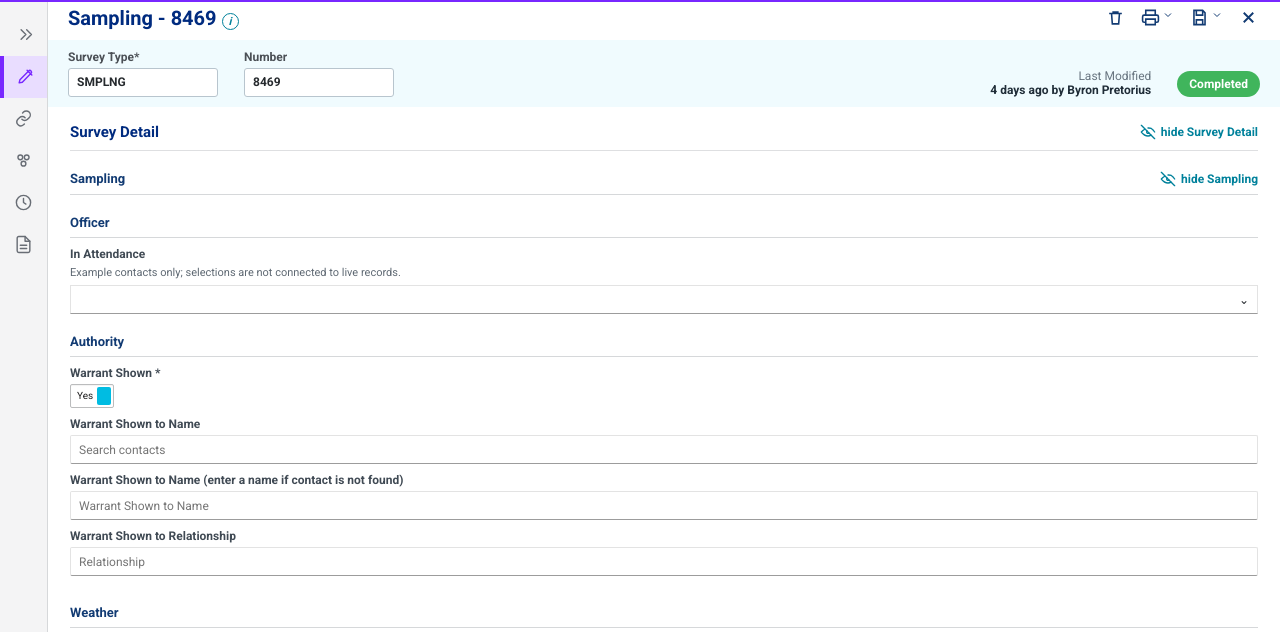
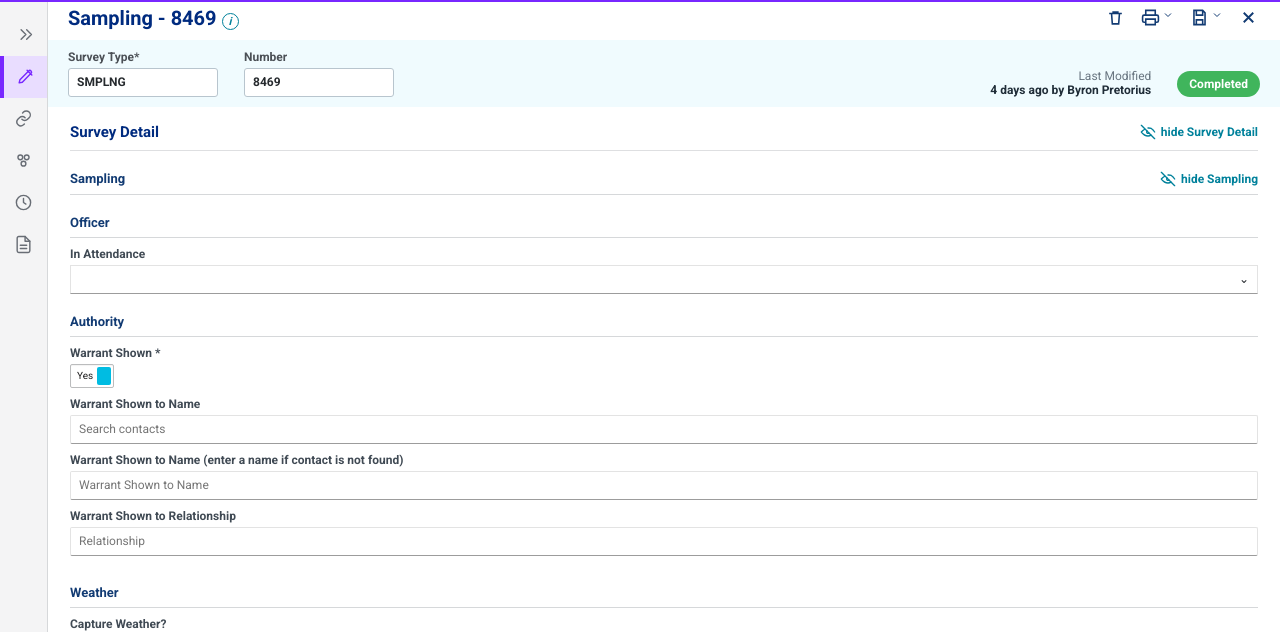
Before and after one commit to andreapickensnz/drss-1197-sampling-survey, a plain HTML site: page DRSS-1197 Sampling Survey - Datascape - v5-feedback.html in a window 1280 px wide. Shown: the part 112-744 px from the top of the page. Drawn offline with Linux system fonts and the light colour scheme.

Commit message:
Remove example contacts guidance
Co-authored-by: Copilot <223556219+Copilot@users.noreply.github.com>

```diff
--- a/DRSS-1197 Sampling Survey - Datascape - v5-feedback.html
+++ b/DRSS-1197 Sampling Survey - Datascape - v5-feedback.html
@@ -232,7 +232,7 @@
 				<div id="survey-detail" class="group-content">
 					<h3 class="subheading section-heading">Sampling</h3>
 					<h4 class="subheading">Officer</h4>
-					<div class="field"><label>In Attendance</label><p class="field-guidance">Example contacts only; selections are not connected to live records.</p><details class="parameter-dropdown" aria-label="In Attendance" data-contact-lookup data-lookup-multiple><summary class="parameter-trigger" aria-label="Select contacts in attendance"></summary><div class="parameter-menu"><input class="contact-search" type="search" aria-label="Search contacts in attendance" placeholder="Search contacts" /><div class="contact-options"><label><input type="checkbox" value="Aroha Ngatai" /> Aroha Ngatai</label><label><input type="checkbox" value="Example Contact 2" /> Example Contact 2</label><label><input type="checkbox" value="Example Contact 3" /> Example Contact 3</label></div><p data-no-contacts hidden>No matching contacts.</p></div><div class="contact-selected" aria-live="polite"></div></details><p class="spec">RSHL answered on 8 Oct 2026: select one or more contacts for information on this survey only. This does not update the record’s contact list.</p></div>
+					<div class="field"><label>In Attendance</label><details class="parameter-dropdown" aria-label="In Attendance" data-contact-lookup data-lookup-multiple><summary class="parameter-trigger" aria-label="Select contacts in attendance"></summary><div class="parameter-menu"><input class="contact-search" type="search" aria-label="Search contacts in attendance" placeholder="Search contacts" /><div class="contact-options"><label><input type="checkbox" value="Aroha Ngatai" /> Aroha Ngatai</label><label><input type="checkbox" value="Example Contact 2" /> Example Contact 2</label><label><input type="checkbox" value="Example Contact 3" /> Example Contact 3</label></div><p data-no-contacts hidden>No matching contacts.</p></div><div class="contact-selected" aria-live="polite"></div></details><p class="spec">RSHL answered on 8 Oct 2026: select one or more contacts for information on this survey only. This does not update the record’s contact list.</p></div>
 					<h4 class="subheading">Authority</h4>
 					<div class="field"><label>Warrant Shown <span aria-hidden="true">*</span></label><button class="ds-switch on" type="button" role="switch" aria-label="Warrant Shown" aria-required="true" aria-checked="true" data-default="Yes" data-conditional-toggle="warrant-fields"><i aria-hidden="true"></i><span class="ds-toggle-val">Yes</span></button></div>
 					<div id="warrant-fields" class="form-grid">
```
Also changed, not shown: DRSS-1197 Sampling Survey - Fieldwork - v5-feedback.html (+1 -1 lines).
